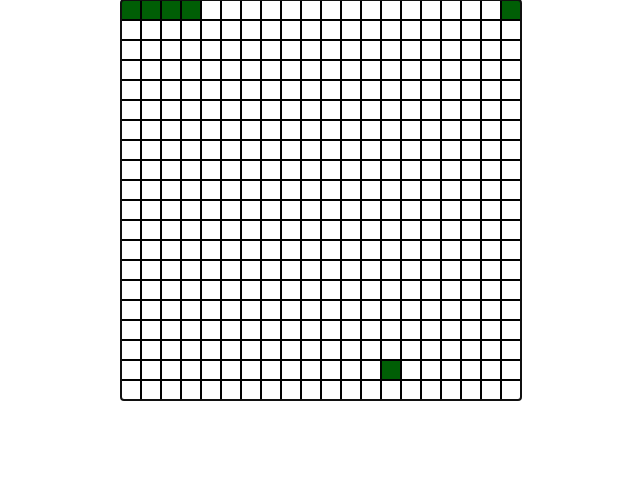
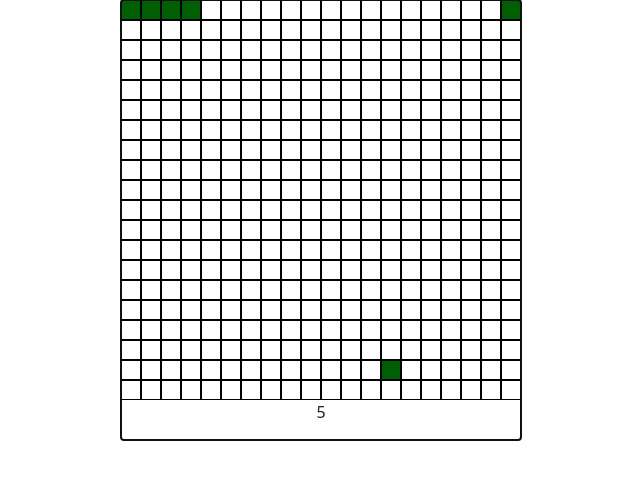
Before and after one commit to jsjf93/snake, a React (Create React App) app: page / in a window 1280 px wide. Shown: the top 480 px of the page, without its empty margins (319-959 px from the left). Built offline with nearby package versions, Linux system fonts and the light colour scheme.

Commit message:
Fixed bug where function got stuck in infinite loop

```diff
--- a/src/components/Organisms/Grid/Grid.tsx
+++ b/src/components/Organisms/Grid/Grid.tsx
@@ -1,16 +1,17 @@
 import React, { useEffect, useReducer, useRef } from 'react';
+import styled from 'styled-components';
 import { Direction, Keys } from '../../../constants';
 import { generateGrid, move, setTarget } from '../../../helpers/gridHelpers';
+import { Coordinates } from '../../../types';
 import TileRow from '../../Molecules/Grid/TileRow/TileRow';
+
+const Wrapper = styled.div`
+  text-align: center;
+`;
 
 type Props = {
   width: number;
   height: number;
-};
-
-type Coordinates = {
-  row: number;
-  col: number;
 };
 
 type State = {
@@ -76,10 +77,12 @@ function reducer(state: State, action: Action): State {
       return { ...state, coordinates, grid, previousTailCoordinate };
     }
     case 'eat': {
+      const coordinates = state.coordinates.concat(state.previousTailCoordinate);
+      const data = setTarget(state.grid, coordinates);
       return {
         ...state,
-        coordinates: state.coordinates.concat(state.previousTailCoordinate),
-        ...setTarget(state.grid, state.coordinates),
+        coordinates,
+        ...data,
       };
     }
     case 'end': {
@@ -111,18 +114,19 @@ function Grid(props: Props) {
   const handleKeyPress = (event: React.KeyboardEvent) => {
     if (event.key === Keys.up && state.direction !== 'down' && state.direction !== Direction.up) {
       dispatch({ type: Direction.up });
-    }
-    if (event.key === Keys.down && state.direction !== 'up' && state.direction !== Direction.down) {
+    } else if (
+      event.key === Keys.down &&
+      state.direction !== 'up' &&
+      state.direction !== Direction.down
+    ) {
       dispatch({ type: Direction.down });
-    }
-    if (
+    } else if (
       event.key === Keys.left &&
       state.direction !== 'right' &&
       state.direction !== Direction.left
     ) {
       dispatch({ type: Direction.left });
-    }
-    if (
+    } else if (
       event.key === Keys.right &&
       state.direction !== 'left' &&
       state.direction !== Direction.right
@@ -134,24 +138,24 @@ function Grid(props: Props) {
   const head = state.coordinates[0];
   const tail = state.coordinates.slice(1);
 
-  if (tail.some((x) => x.row === head.row && x.col === head.col && !state.hasEnded)) {
-    dispatch({ type: 'end' });
-  }
-
   if (
     state.coordinates[0].col === state.target.col &&
     state.coordinates[0].row === state.target.row &&
     !state.hasEnded
   ) {
     dispatch({ type: 'eat' });
+  } else if (tail.some((x) => x.row === head.row && x.col === head.col && !state.hasEnded)) {
+    dispatch({ type: 'end' });
   }
 
   return (
-    <div ref={ref} tabIndex={0} onKeyDown={handleKeyPress}>
+    <Wrapper ref={ref} tabIndex={0} onKeyDown={handleKeyPress}>
       {state.grid.map((tiles, index) => (
         <TileRow key={index} tiles={tiles} />
       ))}
-    </div>
+      {<p>{state.coordinates.length}</p>}
+      {state.hasEnded && <p>Game over</p>}
+    </Wrapper>
   );
 }
 
--- a/src/helpers/gridHelpers.ts
+++ b/src/helpers/gridHelpers.ts
@@ -32,7 +32,7 @@ export const setTarget = (grid: number[][], coordinates: Coordinates[]) => {
     const row = ~~(Math.random() * newGrid.length);
     const col = ~~(Math.random() * newGrid[0].length);
 
-    if (coordinates.every((x) => x.row !== row && x.col !== col)) {
+    if (!coordinates.some((x) => x.row === row && x.col === col)) {
       calculatingCoordinates = false;
       newGrid[row][col] = 2;
       targetCoordinates = { row, col };
```
